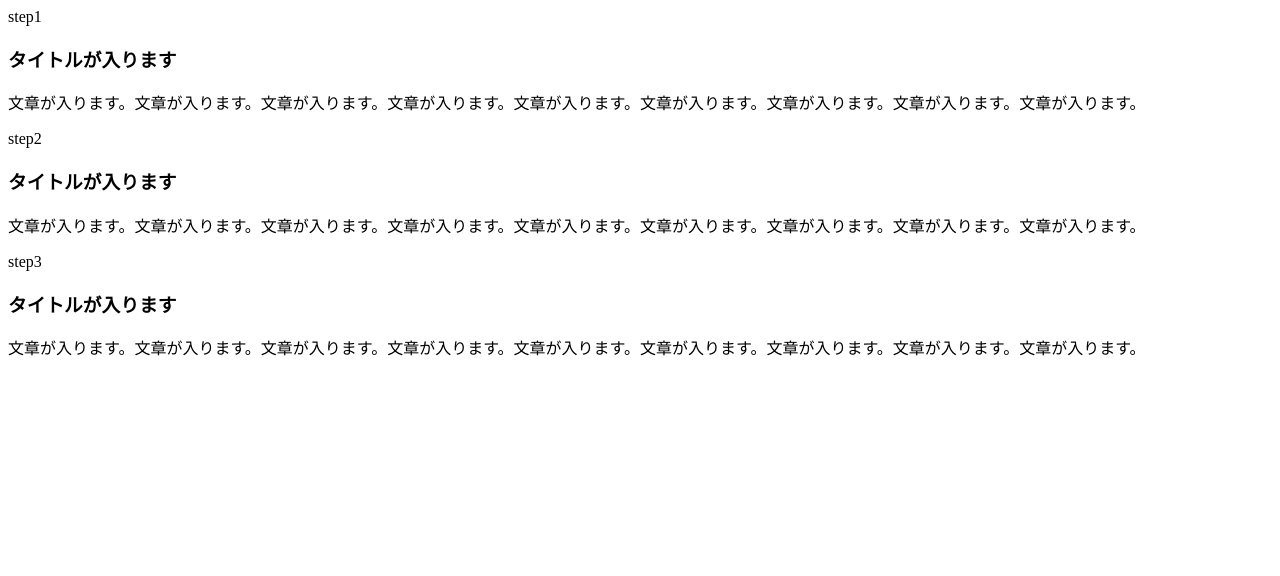
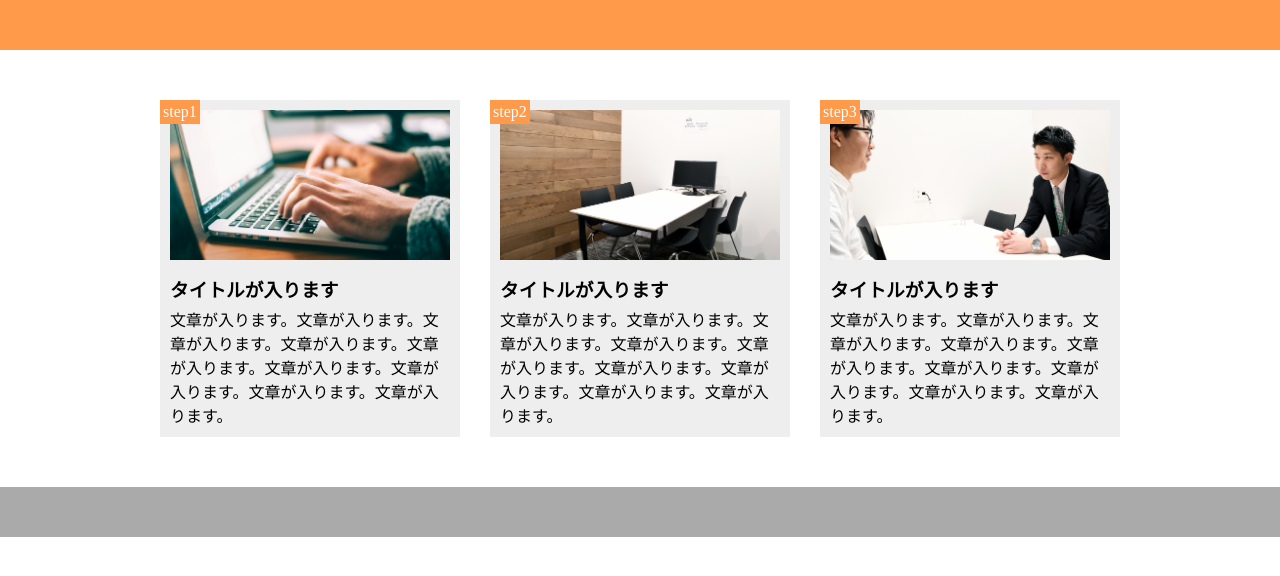
Before and after one commit to yuya511/kadai_01, a plain HTML site: page index.html in a window 1280 px wide. Drawn offline with Linux system fonts and the light colour scheme.

Commit message:
[Finish] kadai_01

```diff
--- a/index.html
+++ b/index.html
@@ -3,7 +3,7 @@
 <html lang="ja">
   <head>
     <meta charset="UTF-8" />
-    <title>9章演習</title>
+    <title>kadai_01</title>
     <link rel="stylesheet" href="style.css" />
   </head>
   <body>
@@ -35,6 +35,7 @@
           文章が入ります。文章が入ります。文章が入ります。文章が入ります。文章が入ります。文章が入ります。文章が入ります。文章が入ります。文章が入ります。
         </p>
       </div>
+
     </main>
     <footer></footer>
   </body>
--- a/style.css
+++ b/style.css
@@ -0,0 +1,84 @@
+* {
+  box-sizing: border-box;
+  margin: 0;
+  padding: 0;
+}
+
+header {
+  height: 50px;
+  background-color: #ff9a4b;
+}
+
+main {
+  width: 960px;
+  margin: 50px auto;
+  display: flex;
+}
+
+.step-box {
+  width: 300px;
+  margin-right: 30px;
+  padding: 10px;
+  position: relative;
+  background-color: #eee;
+}
+
+.step-box:last-child {
+  margin-right: 0;
+}
+
+.step-img1 {
+  height: 150px;
+  background-image: url(img/flow01.png);
+  background-position: bottom;
+  background-size: cover;
+}
+
+.step-img2 {
+  height: 150px;
+  background-image: url(img/flow02.png);
+  background-position: bottom;
+  background-size: cover;
+}
+
+.step-img3 {
+  height: 150px;
+  background-image: url(img/flow03.png);
+  background-position: bottom;
+  background-size: cover;
+}
+
+.step-num {
+  padding: 3px;
+  position: absolute;
+  top: 0;
+  left: 0;
+  background-color: #ff9a4b;
+  color: #fff;
+}
+
+.title {
+  margin: 15px 0 5px;
+}
+
+footer {
+  height: 50px;
+  background-color: #aaa;
+}
+
+@media screen and (max-width: 768px) {
+  main {
+    width: 100%;
+    display: block;
+  }
+
+  .step-box {
+    margin: 0 auto;
+    margin-top: 20px;
+    width: 90%;
+  }
+
+  .step-box:last-child {
+    margin-right: 30px;
+  }
+}
```
Also changed, not shown: img/flow01.png (added), img/flow02.png (added), img/flow03.png (added), 1 other file.
